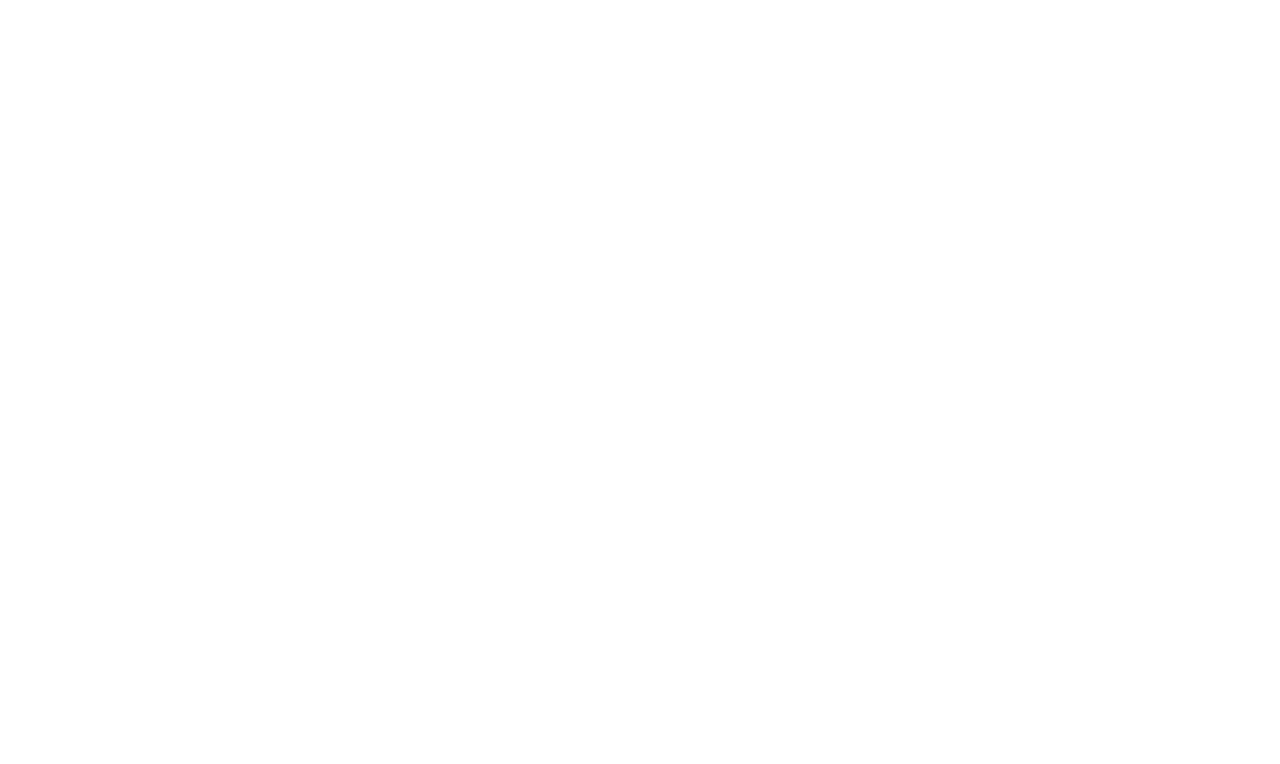
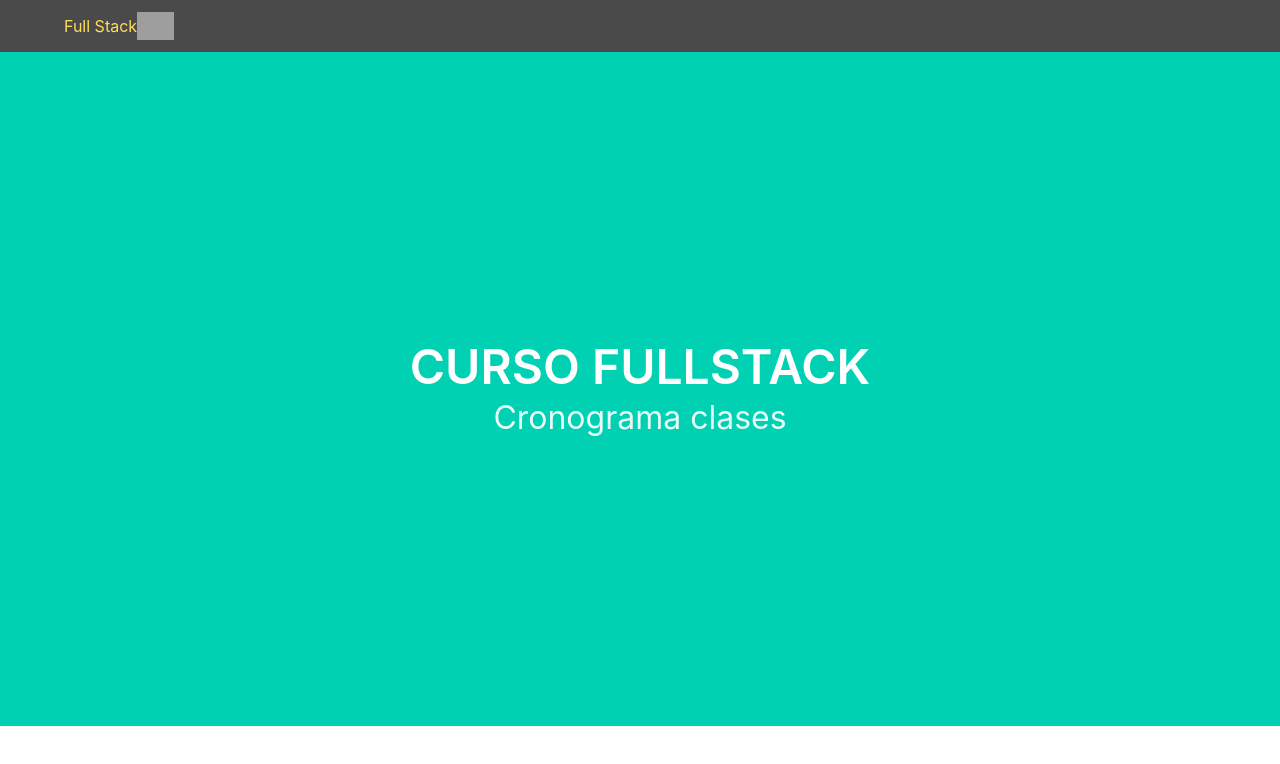
Before and after one commit to mortegac/frenon-layout-bulma, a plain HTML site: page index.html in a window 1280 px wide. Drawn offline with Linux system fonts and the light colour scheme; grey boxes are pictures that could not be loaded.

Commit message:
chore: create hero

```diff
--- a/index.html
+++ b/index.html
@@ -7,7 +7,37 @@
     <link rel="stylesheet" href="./assets/bulma/bulma.css">
     <link rel="stylesheet" href="./assets/style-timeline.css">
 
+    <section class="hero  is-primary is-large">
+        <div class="hero-head ">
+          <nav class="navbar has-background-grey-dark">
+            <div class="container">
+              <div class="navbar-brand">
+                <a class="navbar-item has-text-warning">
+                    Full Stack
+                  <img src="https://upload.wikimedia.org/wikipedia/commons/thumb/9/99/Unofficial_JavaScript_logo_2.svg/512px-Unofficial_JavaScript_logo_2.svg.png" alt="Logo">
+                </a>
+                <span class="navbar-burger burger" data-target="navbarMenuHeroB">
+                  <span></span>
+                  <span></span>
+                  <span></span>
+                </span>
+              </div>
 
+            </div>
+          </nav>
+        </div>
+
+        <div class="hero-body ">
+          <div class="container has-text-centered">
+            <p class="title is-size-1">
+              CURSO FULLSTACK
+            </p>
+            <p class="subtitle is-size-3">
+              Cronograma clases
+            </p>
+          </div>
+        </div>
+      </section>
 </head>
 <body>
 
```
